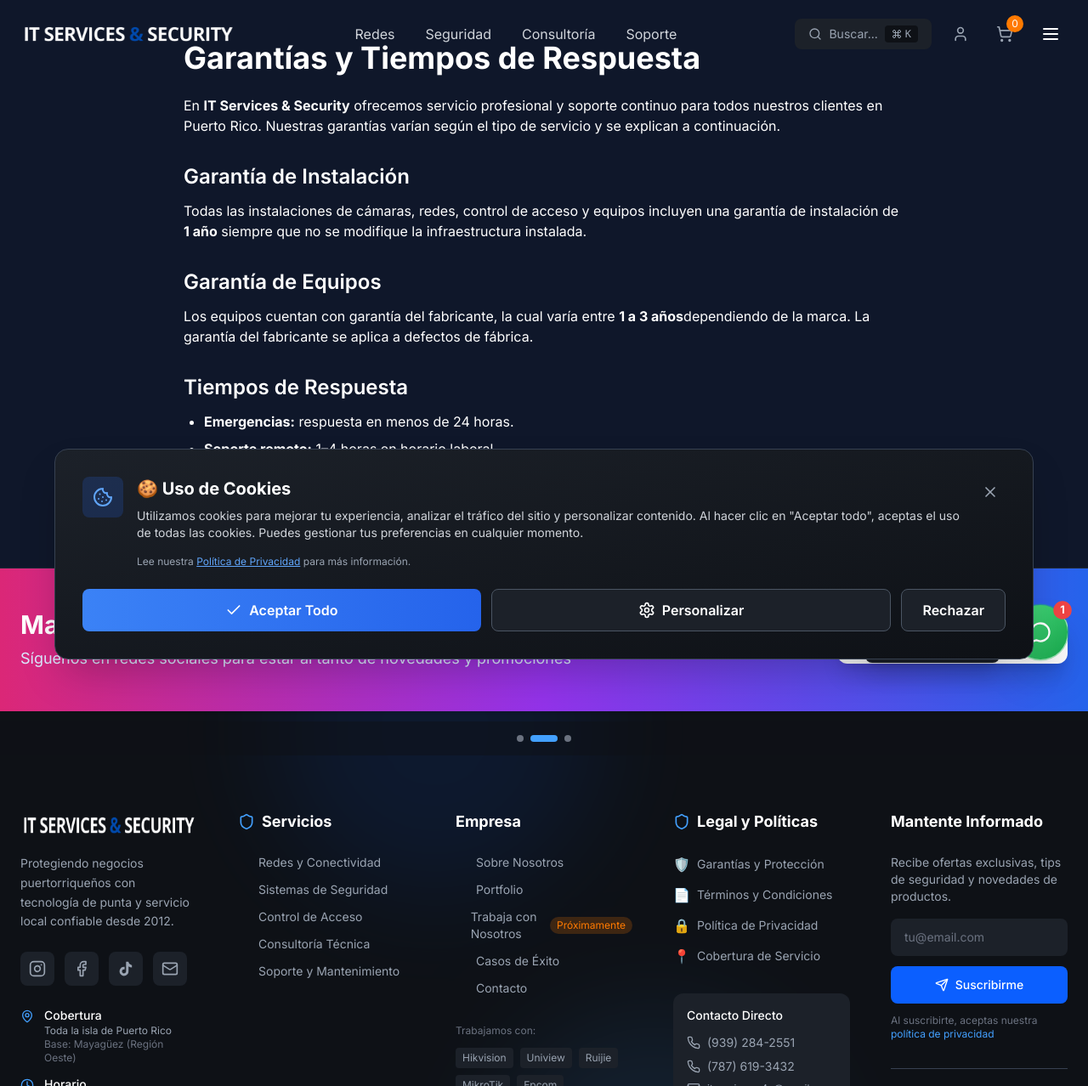
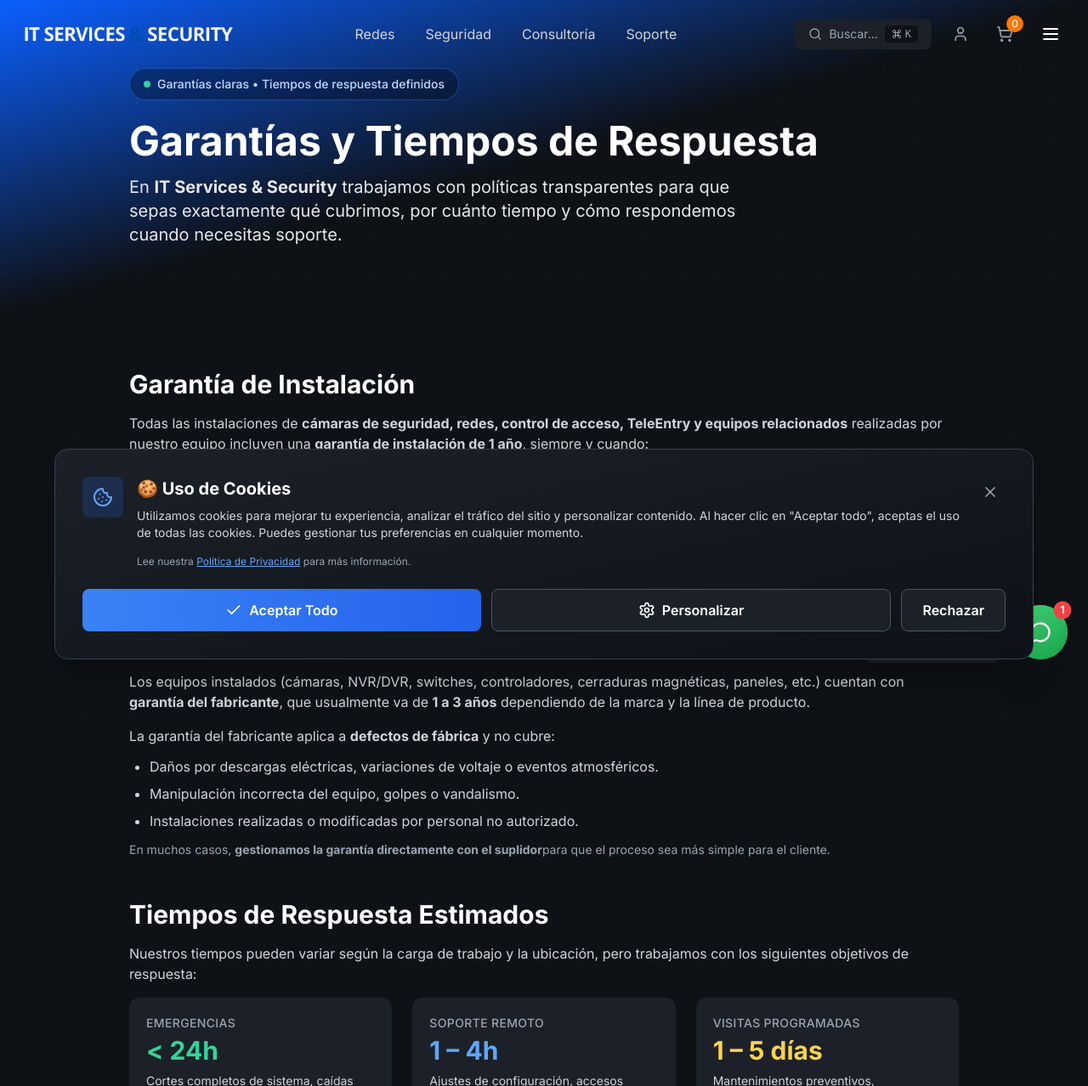
Before and after one commit to ramosralan09-cyber/itservices-website, a Next.js app: page /garantias in a window 1280 px wide. Shown: the top 1278 px of the page at 85% size. Built offline with nearby package versions, Linux system fonts and the light colour scheme.

Commit message:
Update page.tsx

```diff
--- a/app/garantias/page.tsx
+++ b/app/garantias/page.tsx
@@ -1,3 +1,6 @@
+const whatsappLink =
+  'https://wa.me/19392842551?text=Hola%2C%20quiero%20informaci%C3%B3n%20sobre%20las%20garant%C3%ADas%20y%20soporte%20de%20IT%20Services%20%26%20Security';
+
 export const metadata = {
   title: 'Garantías y Tiempos de Respuesta | IT Services & Security Puerto Rico',
   description:
@@ -13,7 +16,7 @@ export const metadata = {
   openGraph: {
     title: 'Garantías y Tiempos de Respuesta | IT Services & Security',
     description:
-      'Garantías oficiales para instalaciones de CCTV, redes, acceso, teleentry y más. Servicio rápido y profesional en todo Puerto Rico.',
+      'Garantías oficiales para instalaciones de CCTV, redes, control de acceso, TeleEntry y más. Servicio rápido y profesional en todo Puerto Rico.',
     url: 'https://itservicespr.com/garantias',
     siteName: 'IT Services & Security',
     locale: 'es_PR',
@@ -26,37 +29,194 @@ export const metadata = {
 
 export default function GarantiasPage() {
   return (
-    <div className="max-w-4xl mx-auto py-12 px-6">
-      <h1 className="text-4xl font-bold mb-6">Garantías y Tiempos de Respuesta</h1>
+    <div className="min-h-screen bg-charcoal text-white">
+      {/* HERO */}
+      <section className="relative py-16 md:py-20 bg-gradient-to-br from-deepBlue via-charcoal to-charcoal overflow-hidden">
+        <div className="absolute inset-0 opacity-10">
+          <div
+            className="absolute inset-0"
+            style={{
+              backgroundImage:
+                'radial-gradient(circle at 1px 1px, rgba(255,255,255,0.3) 1px, transparent 0)',
+              backgroundSize: '40px 40px',
+            }}
+          />
+        </div>
 
-      <p className="mb-4">
-        En <strong>IT Services & Security</strong> ofrecemos servicio profesional y soporte continuo
-        para todos nuestros clientes en Puerto Rico. Nuestras garantías varían según el tipo de servicio
-        y se explican a continuación.
-      </p>
+        <div className="relative max-w-5xl mx-auto px-6">
+          <div className="inline-flex items-center gap-2 px-4 py-2 bg-black/30 border border-blue-500/40 rounded-full mb-6">
+            <span className="w-2 h-2 rounded-full bg-emerald-400 animate-pulse" />
+            <span className="text-sm text-blue-200 font-medium">
+              Garantías claras • Tiempos de respuesta definidos
+            </span>
+          </div>
 
-      <h2 className="text-2xl font-semibold mt-8 mb-3">Garantía de Instalación</h2>
-      <p className="mb-4">
-        Todas las instalaciones de cámaras, redes, control de acceso y equipos incluyen una garantía de
-        instalación de <strong>1 año</strong> siempre que no se modifique la infraestructura instalada.
-      </p>
+          <h1 className="text-4xl md:text-5xl font-bold mb-4">
+            Garantías y Tiempos de Respuesta
+          </h1>
+          <p className="text-lg md:text-xl text-gray-200 max-w-3xl">
+            En <strong>IT Services & Security</strong> trabajamos con políticas transparentes
+            para que sepas exactamente qué cubrimos, por cuánto tiempo y cómo respondemos
+            cuando necesitas soporte.
+          </p>
+        </div>
+      </section>
 
-      <h2 className="text-2xl font-semibold mt-8 mb-3">Garantía de Equipos</h2>
-      <p className="mb-4">
-        Los equipos cuentan con garantía del fabricante, la cual varía entre <strong>1 a 3 años</strong>
-        dependiendo de la marca. La garantía del fabricante se aplica a defectos de fábrica.
-      </p>
+      {/* CONTENIDO PRINCIPAL */}
+      <section className="py-16">
+        <div className="max-w-5xl mx-auto px-6 space-y-12">
+          {/* BLOQUE 1 – GARANTÍA DE INSTALACIÓN */}
+          <div>
+            <h2 className="text-2xl md:text-3xl font-bold mb-4">
+              Garantía de Instalación
+            </h2>
+            <p className="text-gray-300 mb-4">
+              Todas las instalaciones de{' '}
+              <strong>cámaras de seguridad, redes, control de acceso, TeleEntry y equipos
+              relacionados</strong> realizadas por nuestro equipo incluyen una{' '}
+              <strong>garantía de instalación de 1 año</strong>, siempre y cuando:
+            </p>
+            <ul className="list-disc pl-6 space-y-2 text-gray-300">
+              <li>No se modifique el cableado, tubería o equipos instalados por terceros.</li>
+              <li>No se realicen cambios eléctricos o estructurales sin notificar previamente.</li>
+              <li>Se utilicen equipos recomendados o aprobados por IT Services & Security.</li>
+            </ul>
+            <p className="text-gray-400 text-sm mt-3">
+              Esta garantía cubre errores de instalación, terminaciones defectuosas y ajustes
+              necesarios para que el sistema funcione como fue diseñado originalmente.
+            </p>
+          </div>
 
-      <h2 className="text-2xl font-semibold mt-8 mb-3">Tiempos de Respuesta</h2>
-      <ul className="list-disc pl-6 space-y-2 mb-6">
-        <li><strong>Emergencias:</strong> respuesta en menos de 24 horas.</li>
-        <li><strong>Soporte remoto:</strong> 1–4 horas en horario laboral.</li>
-        <li><strong>Visitas programadas:</strong> 1–5 días laborables.</li>
-      </ul>
+          {/* BLOQUE 2 – GARANTÍA DE EQUIPOS */}
+          <div>
+            <h2 className="text-2xl md:text-3xl font-bold mb-4">
+              Garantía de Equipos
+            </h2>
+            <p className="text-gray-300 mb-4">
+              Los equipos instalados (cámaras, NVR/DVR, switches, controladores, cerraduras
+              magnéticas, paneles, etc.) cuentan con{' '}
+              <strong>garantía del fabricante</strong>, que usualmente va de{' '}
+              <strong>1 a 3 años</strong> dependiendo de la marca y la línea de producto.
+            </p>
+            <p className="text-gray-300 mb-3">
+              La garantía del fabricante aplica a <strong>defectos de fábrica</strong> y no
+              cubre:
+            </p>
+            <ul className="list-disc pl-6 space-y-2 text-gray-300">
+              <li>Daños por descargas eléctricas, variaciones de voltaje o eventos atmosféricos.</li>
+              <li>Manipulación incorrecta del equipo, golpes o vandalismo.</li>
+              <li>Instalaciones realizadas o modificadas por personal no autorizado.</li>
+            </ul>
+            <p className="text-gray-400 text-sm mt-3">
+              En muchos casos, <strong>gestionamos la garantía directamente con el suplidor</strong>
+              para que el proceso sea más simple para el cliente.
+            </p>
+          </div>
 
-      <p className="mt-6">
-        Para solicitar servicio, escríbenos por WhatsApp o completa el formulario de contacto.
-      </p>
+          {/* BLOQUE 3 – TIEMPOS DE RESPUESTA */}
+          <div>
+            <h2 className="text-2xl md:text-3xl font-bold mb-4">
+              Tiempos de Respuesta Estimados
+            </h2>
+            <p className="text-gray-300 mb-4">
+              Nuestros tiempos pueden variar según la carga de trabajo y la ubicación, pero
+              trabajamos con los siguientes objetivos de respuesta:
+            </p>
+
+            <div className="grid md:grid-cols-3 gap-6">
+              <div className="bg-slate rounded-xl p-5">
+                <p className="text-sm text-gray-400 mb-1 font-medium uppercase tracking-wide">
+                  Emergencias
+                </p>
+                <p className="text-3xl font-bold text-emerald-400 mb-2">&lt; 24h</p>
+                <p className="text-gray-300 text-sm">
+                  Cortes completos de sistema, caídas críticas o fallas que afecten la
+                  operación del negocio.
+                </p>
+              </div>
+
+              <div className="bg-slate rounded-xl p-5">
+                <p className="text-sm text-gray-400 mb-1 font-medium uppercase tracking-wide">
+                  Soporte Remoto
+                </p>
+                <p className="text-3xl font-bold text-blue-400 mb-2">1 – 4h</p>
+                <p className="text-gray-300 text-sm">
+                  Ajustes de configuración, accesos remotos, usuarios, apps móviles y
+                  revisiones básicas.
+                </p>
+              </div>
+
+              <div className="bg-slate rounded-xl p-5">
+                <p className="text-sm text-gray-400 mb-1 font-medium uppercase tracking-wide">
+                  Visitas Programadas
+                </p>
+                <p className="text-3xl font-bold text-amber-300 mb-2">1 – 5 días</p>
+                <p className="text-gray-300 text-sm">
+                  Mantenimientos preventivos, ampliaciones de sistema o trabajos no críticos.
+                </p>
+              </div>
+            </div>
+
+            <p className="text-gray-400 text-sm mt-4">
+              * Estos tiempos son referencias generales. Para contratos de mantenimiento o
+              clientes con SLA se pueden establecer tiempos específicos por escrito.
+            </p>
+          </div>
+
+          {/* BLOQUE 4 – CÓMO SOLICITAR SERVICIO */}
+          <div>
+            <h2 className="text-2xl md:text-3xl font-bold mb-4">
+              ¿Cómo Solicitar Servicio o Garantía?
+            </h2>
+            <p className="text-gray-300 mb-4">
+              Para atender tu caso de la forma más rápida posible, te recomendamos:
+            </p>
+            <ol className="list-decimal pl-6 space-y-2 text-gray-300">
+              <li>Escribirnos por <strong>WhatsApp</strong> con una breve descripción del problema.</li>
+              <li>Incluir fotos o videos del área afectada, si es posible.</li>
+              <li>Indicar el nombre del negocio, ubicación y fecha aproximada de instalación.</li>
+            </ol>
+            <p className="text-gray-300 mt-4">
+              También puedes contactar a través de nuestra página de{' '}
+              <a
+                href="/contacto"
+                className="text-skyBlue hover:text-blue-300 underline"
+              >
+                contacto
+              </a>
+              , pero WhatsApp suele ser el canal más rápido para coordinar.
+            </p>
+          </div>
+
+          {/* CTA FINAL */}
+          <div className="mt-10 bg-gradient-to-r from-blue-600/30 via-skyBlue/20 to-emerald-500/20 border border-blue-500/40 rounded-2xl p-6 md:p-8 text-center">
+            <h3 className="text-2xl font-bold mb-3">
+              ¿Tienes una duda sobre tu garantía o necesitas soporte?
+            </h3>
+            <p className="text-gray-200 mb-6">
+              Escríbenos y con gusto revisamos tu caso. Nuestro objetivo es que tu sistema
+              se mantenga funcionando al 100% y con la claridad que mereces.
+            </p>
+
+            <div className="flex flex-col sm:flex-row gap-4 justify-center">
+              <a
+                href={whatsappLink}
+                target="_blank"
+                rel="noopener noreferrer"
+                className="px-8 py-3 rounded-xl bg-emerald-500 hover:bg-emerald-600 text-white font-semibold text-sm md:text-base shadow-lg shadow-emerald-500/40 transition-colors"
+              >
+                Escribir por WhatsApp
+              </a>
+              <a
+                href="/contacto"
+                className="px-8 py-3 rounded-xl bg-transparent border border-blue-400 text-blue-200 hover:bg-blue-500/10 font-semibold text-sm md:text-base transition-colors"
+              >
+                Ir a la página de Contacto
+              </a>
+            </div>
+          </div>
+        </div>
+      </section>
     </div>
   );
 }
```
